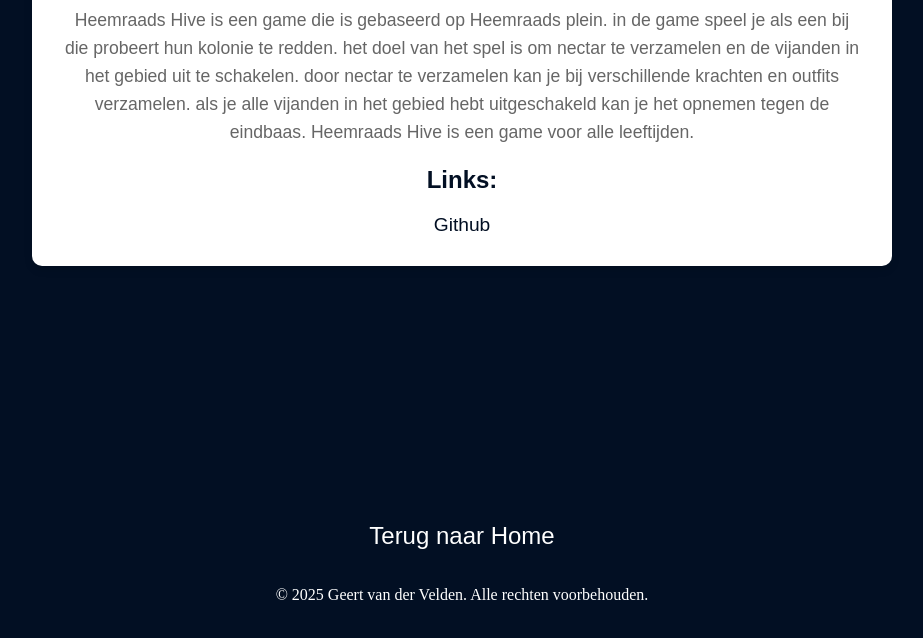
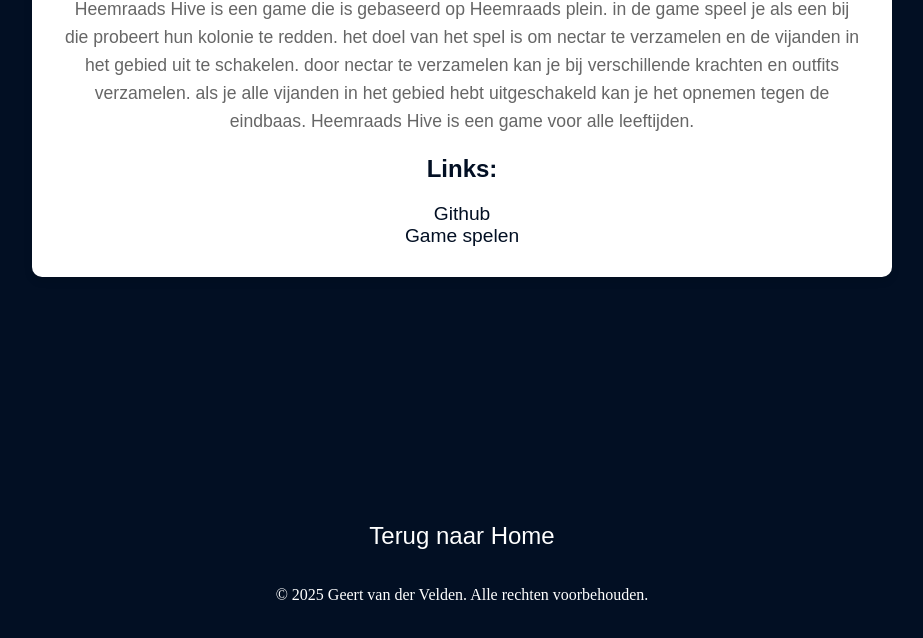
Before and after one commit to gvdv2003/Portofolio, a plain HTML site: page pages/projects/heemraadshive.html in a window 1280 px wide. Shown: the part 1178-1816 px from the top of the page, without its empty margins (178-1101 px from the left). Drawn offline with Linux system fonts and the light colour scheme.

Commit message:
Links fix

```diff
--- a/css/main.css
+++ b/css/main.css
@@ -313,6 +313,7 @@ a {
 
 .about a {
     color: #0056b3;
+    text-underline: #0056b3;
 }
 
 
--- a/pages/projects/heemraadshive.html
+++ b/pages/projects/heemraadshive.html
@@ -56,6 +56,8 @@
             <h2>Links:</h2>
             <div class="contact-info">
                 <a href="https://github.com/SEVerhaak/CLE4-Game" class="contact-link" target="_blank">Github</a>
+                <a href="https://severhaak.github.io/CLE4-Game/" class="contact-link" target="_blank">Game spelen</a>
+
             </div>
         </div>
 
```
